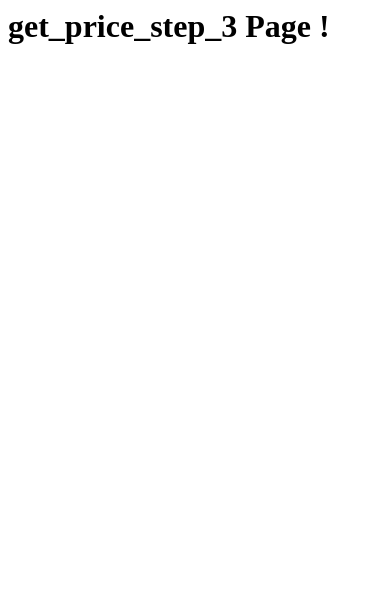
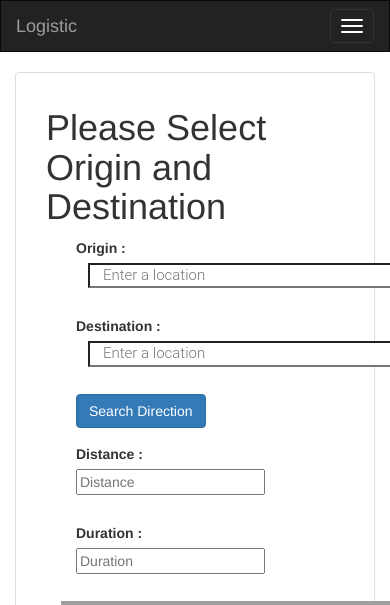
Before and after one commit to julius2807/my_project, a Django app: page /get_price_step_3/1/1/1/ in a window 390 px wide; the page is wider, and only the part inside the window is pictured. Shown: the top 605 px of that part. Before the commit the page ends 44 px from the top of that part, so only its background shows below. Run offline with Django 3.2, Linux system fonts and the light colour scheme; tables that the repository leaves empty hold one stand-in row (values such as "Sample post"); some libraries are stand-ins or nearby versions; grey boxes are pictures that could not be loaded.

Commit message:
update with maps

```diff
--- /dev/null
+++ b/jnj/logistic/static/logistic/css/maps.css
@@ -0,0 +1,79 @@
+/* Always set the map height explicitly to define the size of the div
+ * element that contains the map. */
+#map {
+  width: 600px;
+  height:400px;
+}
+/* Optional: Makes the sample page fill the window. */
+html, body {
+  height: 100%;
+  margin: 0;
+  padding: 0;
+}
+#description {
+  font-family: Roboto;
+  font-size: 15px;
+  font-weight: 300;
+}
+
+#infowindow-content .title {
+  font-weight: bold;
+}
+
+#infowindow-content {
+  display: none;
+}
+
+#map #infowindow-content {
+  display: inline;
+}
+
+.pac-card {
+  margin: 10px 10px 0 0;
+  border-radius: 2px 0 0 2px;
+  box-sizing: border-box;
+  -moz-box-sizing: border-box;
+  outline: none;
+  box-shadow: 0 2px 6px rgba(0, 0, 0, 0.3);
+  background-color: #fff;
+  font-family: Roboto;
+}
+
+#pac-container {
+  padding-bottom: 12px;
+  margin-right: 12px;
+}
+
+.pac-controls {
+  display: inline-block;
+  padding: 5px 11px;
+}
+
+.pac-controls label {
+  font-family: Roboto;
+  font-size: 13px;
+  font-weight: 300;
+}
+
+.pac-input {
+  background-color: #fff;
+  font-family: Roboto;
+  font-size: 15px;
+  font-weight: 300;
+  margin-left: 12px;
+  padding: 0 11px 0 13px;
+  text-overflow: ellipsis;
+  width: 400px;
+}
+
+.pac-input:focus {
+  border-color: #4d90fe;
+}
+
+.title {
+  color: #fff;
+  background-color: #4d90fe;
+  font-size: 25px;
+  font-weight: 500;
+  padding: 6px 12px;
+}
--- /dev/null
+++ b/jnj/logistic/static/logistic/js/maps.js
@@ -0,0 +1,158 @@
+// This example requires the Places library. Include the libraries=places
+// parameter when you first load the API. For example:
+// <script src="https://maps.googleapis.com/maps/api/js?key=YOUR_API_KEY&libraries=places">
+
+var map, infoWindow;
+var directionsService, directionsDisplay;
+var marker, marker2;
+
+function initMap() {
+  var card = document.getElementById('pac-card');
+  var input_origin = document.getElementById('pac-input-origin');
+  var input_dest = document.getElementById('pac-input-dest');
+  var directionsService = new google.maps.DirectionsService;
+  var directionsDisplay = new google.maps.DirectionsRenderer;
+
+  map = new google.maps.Map(document.getElementById('map'), {
+    center: {lat: -33.8688, lng: 151.2195},
+    zoom: 15
+  });
+
+  map.controls[google.maps.ControlPosition.TOP_RIGHT].push(card);
+  directionsDisplay.setMap(map);
+
+
+  // ****** START set the location to the current location *****
+
+  infoWindow = new google.maps.InfoWindow;
+  // Try HTML5 geolocation.
+  if (navigator.geolocation) {
+    navigator.geolocation.getCurrentPosition(function(position) {
+      var pos = {
+        lat: position.coords.latitude,
+        lng: position.coords.longitude
+        };
+
+      infoWindow.setPosition(pos);
+      infoWindow.setContent('Your Location');
+      infoWindow.open(map);
+      map.setCenter(pos);
+      }, function() {
+              handleLocationError(true, infoWindow, map.getCenter());
+      });
+    } else {
+      // Browser doesn't support Geolocation
+      handleLocationError(false, infoWindow, map.getCenter());
+    }
+
+  // ****** END set the location to the current location *****
+
+  // ****** START setting up markers after search *****
+  var autocomplete = new google.maps.places.Autocomplete(input_origin);
+  var autocomplete2 = new google.maps.places.Autocomplete(input_dest);
+
+  marker = new google.maps.Marker({
+    map: map,
+    anchorPoint: new google.maps.Point(0, -29)
+  });
+
+  marker2 = new google.maps.Marker({
+    map: map,
+    anchorPoint: new google.maps.Point(0, -29)
+  });
+
+  autocomplete.bindTo('bounds', map);
+  autocomplete2.bindTo('bounds', map);
+
+
+  autocomplete.addListener('place_changed', function() {
+    marker.setVisible(false);
+    var place = autocomplete.getPlace();
+    if (!place.geometry) {
+      // User entered the name of a Place that was not suggested and
+      // pressed the Enter key, or the Place Details request failed.
+      window.alert("No details available for input: '" + place.name + "'");
+      return;
+    }
+
+    // If the place has a geometry, then present it on a map.
+    if (place.geometry.viewport) {
+      map.fitBounds(place.geometry.viewport);
+    } else {
+      map.setCenter(place.geometry.location);
+      map.setZoom(17);  // Why 17? Because it looks good.
+    }
+    marker.setPosition(place.geometry.location);
+    marker.setVisible(true);
+
+  });
+
+  autocomplete2.addListener('place_changed', function() {
+    marker2.setVisible(false);
+    var place = autocomplete2.getPlace();
+    if (!place.geometry) {
+      // User entered the name of a Place that was not suggested and
+      // pressed the Enter key, or the Place Details request failed.
+      window.alert("No details available for input: '" + place.name + "'");
+      return;
+    }
+
+    // If the place has a geometry, then present it on a map.
+    if (place.geometry.viewport) {
+      map.fitBounds(place.geometry.viewport);
+    } else {
+      map.setCenter(place.geometry.location);
+      map.setZoom(17);  // Why 17? Because it looks good.
+    }
+    marker2.setPosition(place.geometry.location);
+    marker2.setVisible(true);
+
+  });
+
+  // ****** END setting up markers after search *****
+
+  // ****** START initialize the direction service *****
+
+  var onChangeHandler = function() {
+    var origin = document.getElementById('pac-input-origin').value;
+    var destination = document.getElementById('pac-input-dest').value;
+    if (origin.trim() == '' || destination.trim() == '') {
+        window.alert('Both origin and destination must be filled!');
+    } else {
+      calculateAndDisplayRoute(directionsService, directionsDisplay);
+    }
+  };
+  document.getElementById('pac-search').addEventListener('click', onChangeHandler);
+
+  // ****** END  initialize the direction service *****
+
+}
+
+function handleLocationError(browserHasGeolocation, infoWindow, pos) {
+  infoWindow.setPosition(pos);
+  infoWindow.setContent(browserHasGeolocation ?
+                        'Error: The Geolocation service failed.' :
+                        'Error: Your browser doesn\'t support geolocation.');
+  infoWindow.open(map);
+}
+
+function calculateAndDisplayRoute(directionsService, directionsDisplay) {
+  marker.setVisible(false);
+  marker2.setVisible(false);
+
+  directionsService.route({
+    origin: document.getElementById('pac-input-origin').value,
+    destination: document.getElementById('pac-input-dest').value,
+    travelMode: 'DRIVING'
+  }, function(response, status) {
+    if (status === 'OK') {
+      directionsDisplay.setDirections(response);
+      document.getElementById('pac-output-distance').value = response.routes[0].legs[0].distance.text;
+      document.getElementById('pac-output-duration').value = response.routes[0].legs[0].duration.text;
+    } else {
+      window.alert('Directions request failed due to ' + status);
+    }
+  });
+
+
+}
--- a/jnj/logistic/templates/logistic/base.html
+++ b/jnj/logistic/templates/logistic/base.html
@@ -10,6 +10,7 @@
     <link rel="stylesheet" type="text/css" href="{% static 'logistic/style.css' %}"/>
     <script src="https://ajax.googleapis.com/ajax/libs/jquery/3.2.1/jquery.min.js"></script>
     <script src="http://maxcdn.bootstrapcdn.com/bootstrap/3.3.7/js/bootstrap.min.js"></script>
+    {% block additional_script %}{% endblock %}
 </head>
 <body>
 <nav class="navbar navbar-inverse">
--- /dev/null
+++ b/jnj/logistic/templates/logistic/get_price_step_3.html
@@ -0,0 +1,72 @@
+{% extends "logistic/base.html" %}
+
+{% block title %}{{ page_title }}{% endblock %}
+
+{% block additional_script %}
+  {% load staticfiles %}
+  <link rel="stylesheet" type="text/css" href="{% static 'logistic/css/maps.css' %}"/>
+  <script src="{% static 'logistic/js/maps.js' %}"></script>
+  <script src="https://maps.googleapis.com/maps/api/js?key=AIzaSyBcTRLn1VOTMqW_ZZHnTQWHN9ifcoMJJV4&libraries=places&callback=initMap" async defer></script>
+{% endblock %}
+
+{% block content %}
+  <h1>Please Select Origin and Destination</h1>
+  <div class="container">
+    <div class="row">
+      <div class="col-sm-12 col-md-6">
+        <div class="form-group">
+            <div class="col-sm-offset-2 col-sm-10">
+                <span class="text-danger small">{{ field.errors }}</span>
+            </div>
+            <label class="control-label col-sm-3" for="pac-input-origin">Origin :</label>
+            <div class="col-sm-9">
+              <div id="pac-container">
+                <input id="pac-input-origin" class="pac-input" type="text" name="origin" placeholder="Enter a location">
+              </div>
+            </div>
+        </div>
+        <div class="form-group">
+            <div class="col-sm-offset-2 col-sm-10">
+                <span class="text-danger small">{{ field.errors }}</span>
+            </div>
+            <label class="control-label col-sm-3" for="pac-input-dest">Destination :</label>
+            <div class="col-sm-9">
+              <div id="pac-container">
+                <input id="pac-input-dest" class="pac-input" type="text" name="origin" placeholder="Enter a location">
+              </div>
+            </div>
+        </div>
+        <div class="form-group">
+            <div class="col-sm-12">
+              <a href="#" id="pac-search" class="btn btn-primary">Search Direction</a>
+            </div>
+        </div>
+        <div class="form-group">
+            <div class="col-sm-offset-2 col-sm-10">
+                <span class="text-danger small">{{ field.errors }}</span>
+            </div>
+            <label class="control-label col-sm-3" for="pac-output-distance">Distance :</label>
+            <div class="col-sm-9">
+              <div id="pac-container">
+                <input id="pac-output-distance" type="text" name="distance" readonly="true" placeholder="Distance">
+              </div>
+            </div>
+        </div>
+        <div class="form-group">
+            <div class="col-sm-offset-2 col-sm-10">
+                <span class="text-danger small">{{ field.errors }}</span>
+            </div>
+            <label class="control-label col-sm-3" for="pac-output-duration">Duration :</label>
+            <div class="col-sm-9">
+              <div id="pac-container">
+                <input id="pac-output-duration" type="text" name="distance" readonly="true" placeholder="Duration">
+              </div>
+            </div>
+        </div>
+      </div>
+      <div class="col-sm-12 col-md-6">
+        <div id="map"></div>
+      </div>
+    </div>
+  </div>
+{% endblock %}
--- a/jnj/logistic/views.py
+++ b/jnj/logistic/views.py
@@ -59,7 +59,7 @@ def get_price_step_2(request,cargo_type_id,transport_service_id):
         raise Http404('Cargo Type Not Exist')
     try:
         transport_service = TransportService.objects.get(pk=transport_service_id)
-    except CargoType.DoesNotExist:
+    except TransportService.DoesNotExist:
         raise Http404('Transport Service Type Not Exist')
     transport_list = Transport.objects.filter(enabled='Y').order_by('sequence')
     context = {
@@ -70,11 +70,30 @@ def get_price_step_2(request,cargo_type_id,transport_service_id):
                 'transport_service': transport_service,
                 'transport_list': transport_list,
               }
-    return render(request, transport_service.transport_service_page , context)
+    return render(request, 'logistic/get_price_step_2.html' , context)
 
 def get_price_step_3(request,cargo_type_id,transport_service_id,transport_id):
-    text = """<h1>get_price_step_3 Page !</h1>"""
-    return HttpResponse(text)
+    try:
+        cargo_type = CargoType.objects.get(pk=cargo_type_id)
+    except CargoType.DoesNotExist:
+        raise Http404('Cargo Type Not Exist')
+    try:
+        transport_service = TransportService.objects.get(pk=transport_service_id)
+    except TransportService.DoesNotExist:
+        raise Http404('Transport Service Type Not Exist')
+    try:
+        transport = Transport.objects.get(pk=transport_id)
+    except Transport.DoesNotExist:
+        raise Http404('Transport  Not Exist')
+    context = {
+                'page_title': 'Logistic Solution - Get Estimated Price',
+                'page_heading': 'Please Select Preferred Transport for Getting Estimated Price',
+                'page_content': 'Select Transport:',
+                'cargo_type': cargo_type,
+                'transport_service': transport_service,
+                'transport': transport,
+              }
+    return render(request, 'logistic/get_price_step_3.html' , context)
 
 def login_user(request):
     if request.method == "POST":
```
Also changed, not shown: jnj/logistic/static/logistic/js/maps-orig.js (added, +121 -0 lines), jnj/product_backlog.txt (+28 -17 lines), jnj/testmap.py (added, +33 -0 lines).
